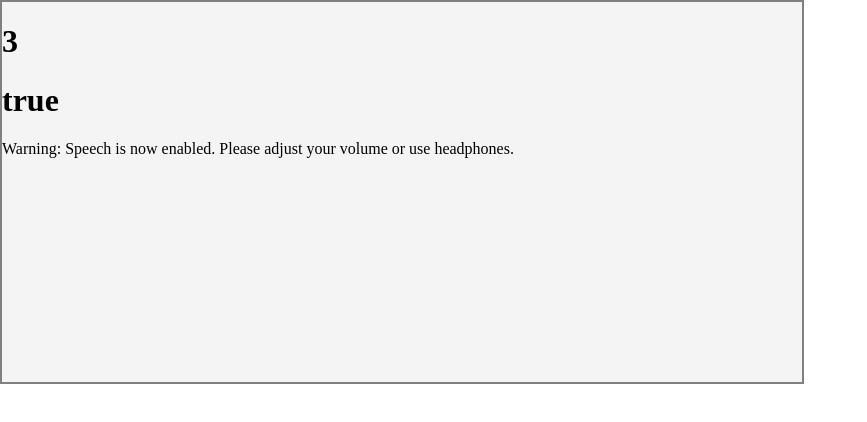
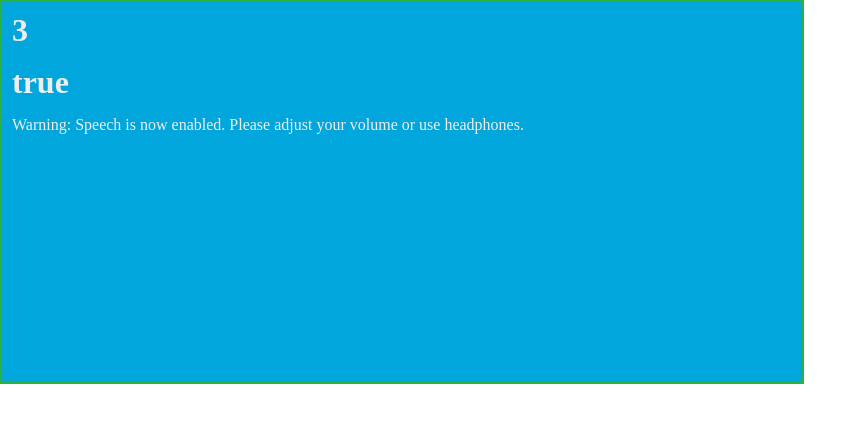
Before and after one commit to apprentice-gamma/trending-auto, a plain HTML site: page views/index.html in a window 1280 px wide. Shown: the whole page, without its empty margins (0-867 px from the left). Drawn offline with nearby package versions, Linux system fonts and the light colour scheme; no server answers.

Commit message:
Added colors from palette and some basic styling.

```diff
--- a/css/app.css
+++ b/css/app.css
@@ -4,7 +4,18 @@
   left: 0;
   width: 800px;
   height: 380px;
-  background-color: #F4F4F4;
+  background-color: #00A6DC;
   padding: 0px;
-  border: 2px solid grey;
+  border: 2px solid #2BB23E;
+  color: #EEE;
 }
+
+#main p {
+	padding: 5px;
+	margin: 5px;
+}
+
+#main h1 {
+	padding: 5px;
+	margin: 5px;
+}
--- a/js/services.js
+++ b/js/services.js
@@ -10,8 +10,8 @@
 			vm.getTrends = function(){
 			 	console.log("method gets called.");
 		        var cb = new Codebird;
-		        cb.setConsumerKey();
-		        cb.setBearerToken();
+		        cb.setConsumerKey("yh8E0Xm5op6mwblzmeH4m9L2w", "ksFe1fZkrQgI4npHgE8IEnfwXkPrF51uzvFcx8arUnIemEcNfd");
+		        cb.setBearerToken("AAAAAAAAAAAAAAAAAAAAAB9SfQAAAAAAdE5A7JO6%2FKTbDfrbLX5nJlz1fzU%3DyqULyVYgKi498Yz1cJxJxLVRsjOqHebi5znG6xPs9D9D8VzGKg");
 		        var params = { "id": 2391585};
 
 		        return cb.__call(
```
